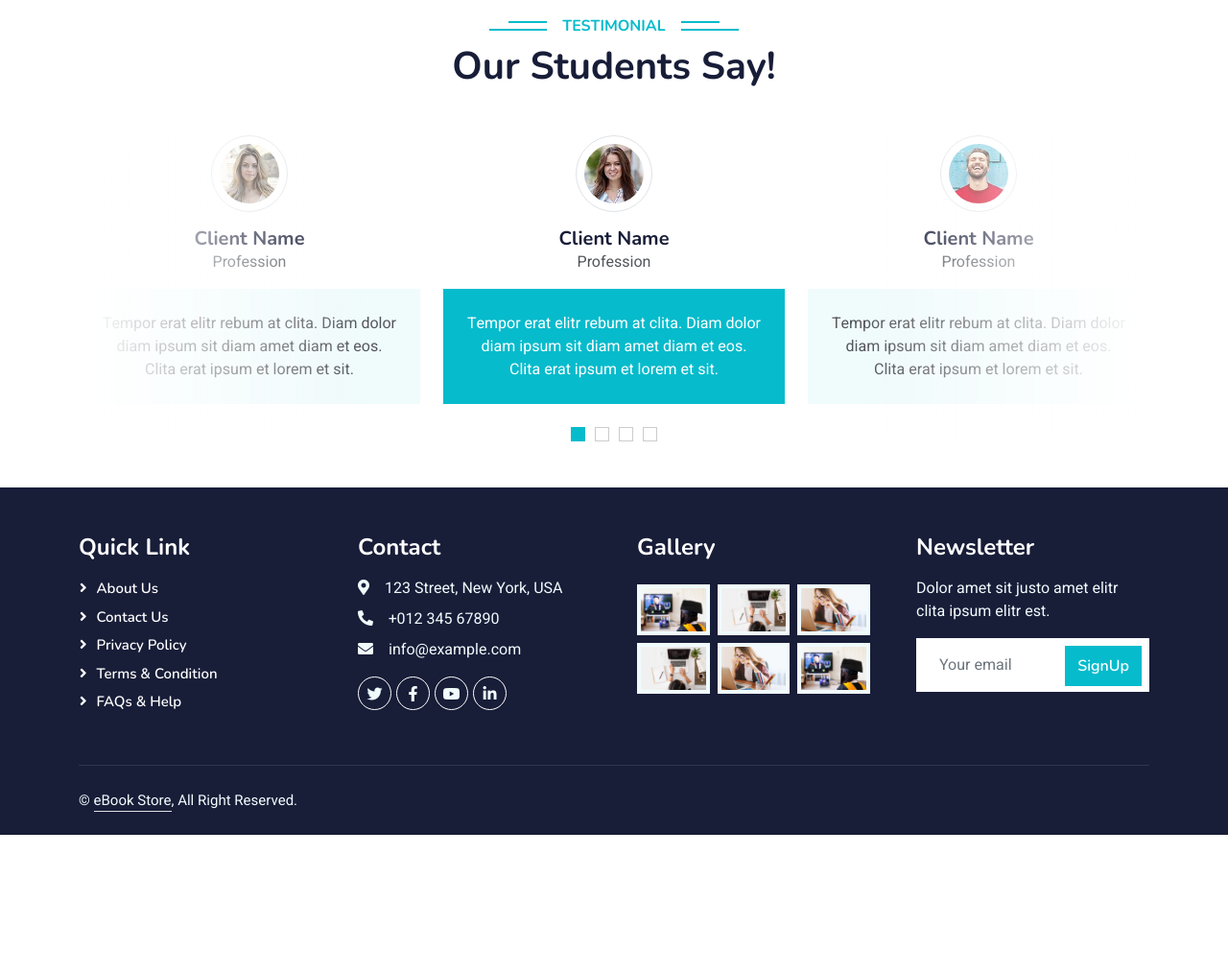
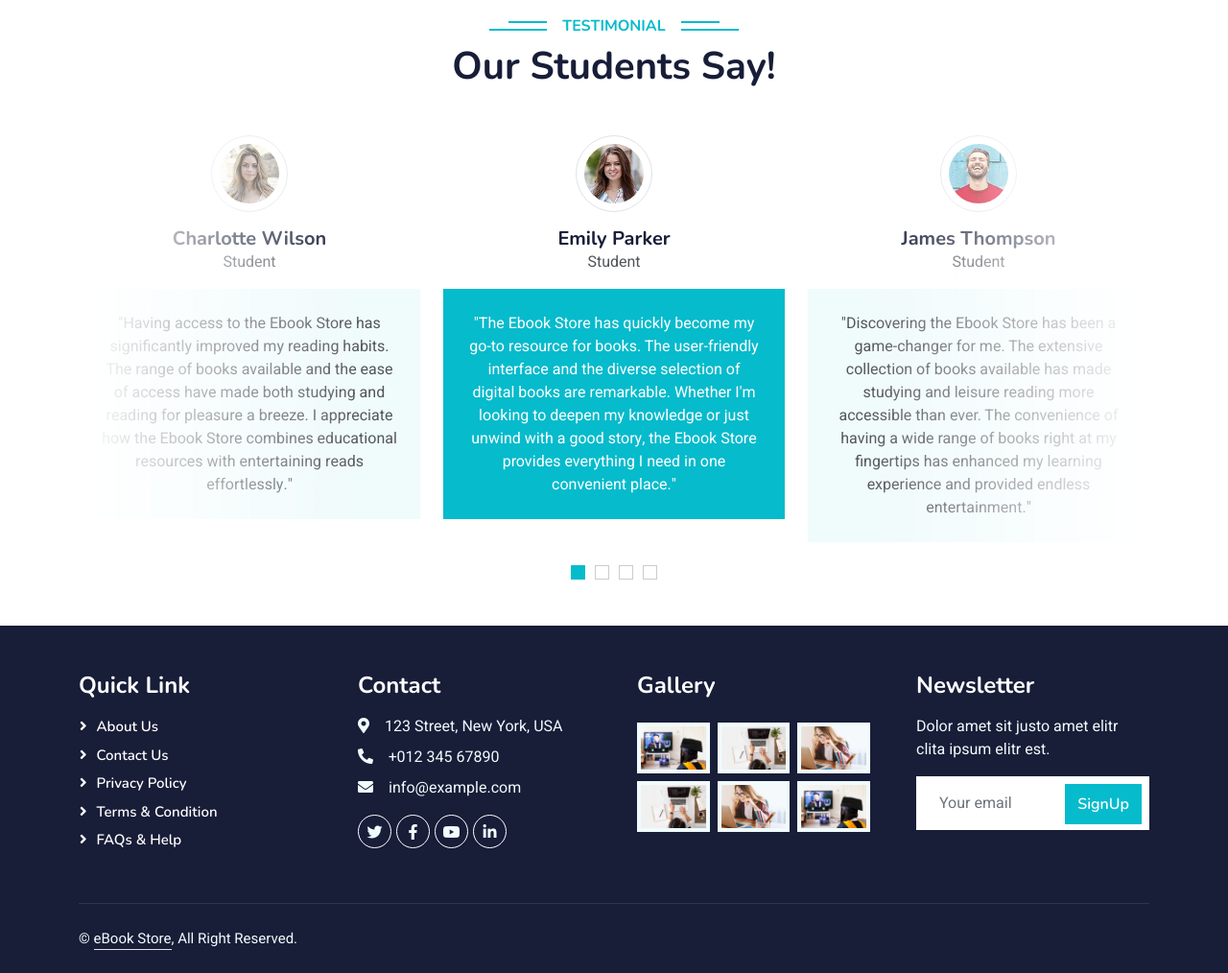
Before and after one commit to camilamdalcol/django-ebook_store, a Django app: page / in a window 1280 px wide. Shown: the part 2739-3753 px from the top of the page at 96% size. Before the commit the page ends 3609 px from the top, so only its background shows below. Run offline with Django 5.2, Linux system fonts and the light colour scheme; data that the repository does not hold is empty; parts of the project's set-up code (start-up, migrations or seed data) failed here and were passed over; some libraries are stand-ins or nearby versions.

Commit message:
update final final

```diff
--- a/books/templates/books/home.html
+++ b/books/templates/books/home.html
@@ -231,34 +231,34 @@
         <div class="owl-carousel testimonial-carousel position-relative">
             <div class="testimonial-item text-center">
                 <img class="border rounded-circle p-2 mx-auto mb-3" src="{% static 'img/testimonial-1.jpg' %}" style="width: 80px; height: 80px;">
-              <h5 class="mb-0">Client Name</h5>
-              <p>Profession</p>
+                <h5 class="mb-0">Emily Parker</h5>
+                <p>Student</p>
                 <div class="testimonial-text bg-light text-center p-4">
-              <p class="mb-0">Tempor erat elitr rebum at clita. Diam dolor diam ipsum sit diam amet diam et eos. Clita erat ipsum et lorem et sit.</p>
+                <p class="mb-0">"The Ebook Store has quickly become my go-to resource for books. The user-friendly interface and the diverse selection of digital books are remarkable. Whether I'm looking to deepen my knowledge or just unwind with a good story, the Ebook Store provides everything I need in one convenient place."</p>
                 </div>
             </div>
             <div class="testimonial-item text-center">
                 <img class="border rounded-circle p-2 mx-auto mb-3" src="{% static 'img/testimonial-2.jpg' %}" style="width: 80px; height: 80px;">
-              <h5 class="mb-0">Client Name</h5>
-              <p>Profession</p>
+                <h5 class="mb-0">James Thompson</h5>
+                <p>Student</p>
                 <div class="testimonial-text bg-light text-center p-4">
-              <p class="mb-0">Tempor erat elitr rebum at clita. Diam dolor diam ipsum sit diam amet diam et eos. Clita erat ipsum et lorem et sit.</p>
+                <p class="mb-0">"Discovering the Ebook Store has been a game-changer for me. The extensive collection of books available has made studying and leisure reading more accessible than ever. The convenience of having a wide range of books right at my fingertips has enhanced my learning experience and provided endless entertainment."</p>
                 </div>
             </div>
             <div class="testimonial-item text-center">
                 <img class="border rounded-circle p-2 mx-auto mb-3" src="{% static 'img/testimonial-3.jpg' %}" style="width: 80px; height: 80px;">
-              <h5 class="mb-0">Client Name</h5>
-              <p>Profession</p>
+                <h5 class="mb-0">Oliver Harris</h5>
+                <p>Student</p>
                 <div class="testimonial-text bg-light text-center p-4">
-              <p class="mb-0">Tempor erat elitr rebum at clita. Diam dolor diam ipsum sit diam amet diam et eos. Clita erat ipsum et lorem et sit.</p>
+                <p class="mb-0">"My experience with the Ebook Store has been fantastic. The platform offers an impressive variety of titles, from academic textbooks to engaging novels. I love how easy it is to access and read books instantly, making my study sessions and leisure time more enjoyable."</p>
                 </div>
             </div>
             <div class="testimonial-item text-center">
                 <img class="border rounded-circle p-2 mx-auto mb-3" src="{% static 'img/testimonial-4.jpg' %}" style="width: 80px; height: 80px;">
-              <h5 class="mb-0">Client Name</h5>
-              <p>Profession</p>
+                <h5 class="mb-0">Charlotte Wilson</h5>
+                <p>Student</p>
                 <div class="testimonial-text bg-light text-center p-4">
-              <p class="mb-0">Tempor erat elitr rebum at clita. Diam dolor diam ipsum sit diam amet diam et eos. Clita erat ipsum et lorem et sit.</p>
+                <p class="mb-0">"Having access to the Ebook Store has significantly improved my reading habits. The range of books available and the ease of access have made both studying and reading for pleasure a breeze. I appreciate how the Ebook Store combines educational resources with entertaining reads effortlessly."</p>
                 </div>
             </div>
         </div>
```
Lines whose indentation alone changed are shown as unchanged.
